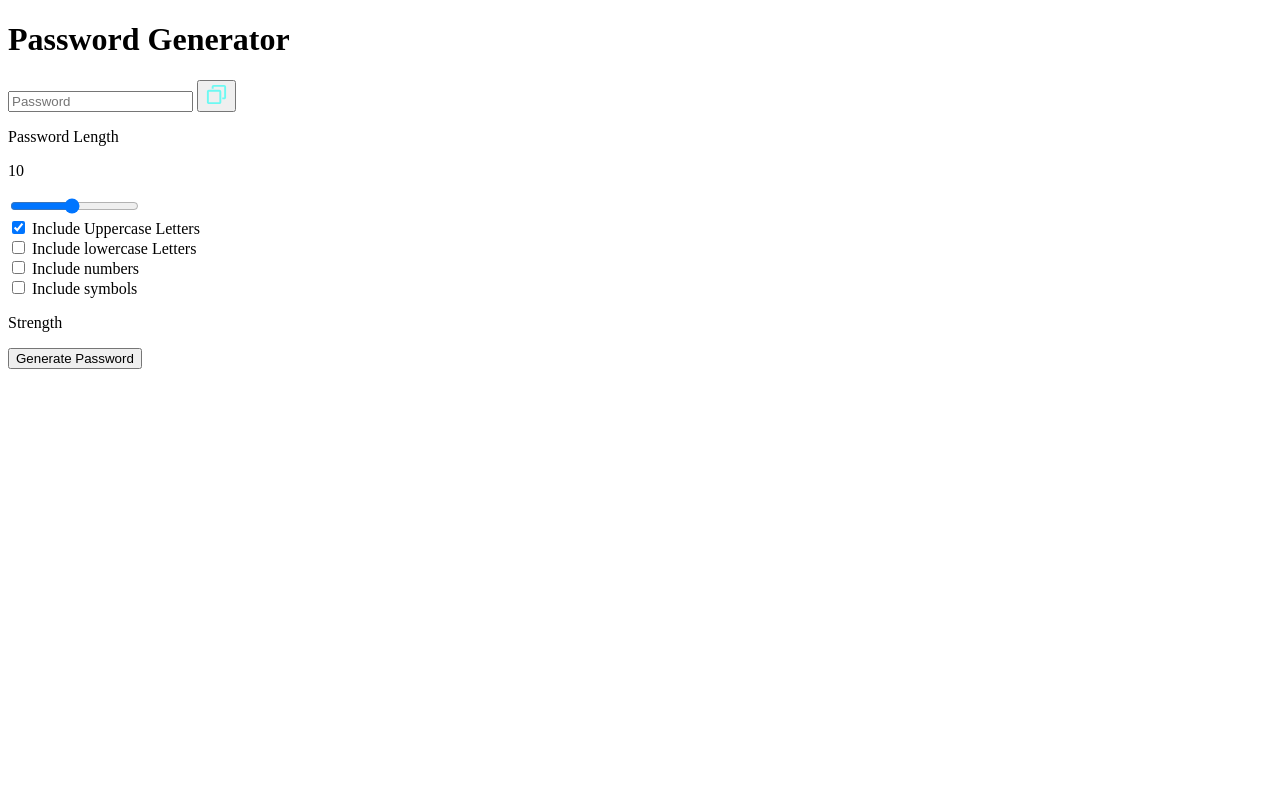
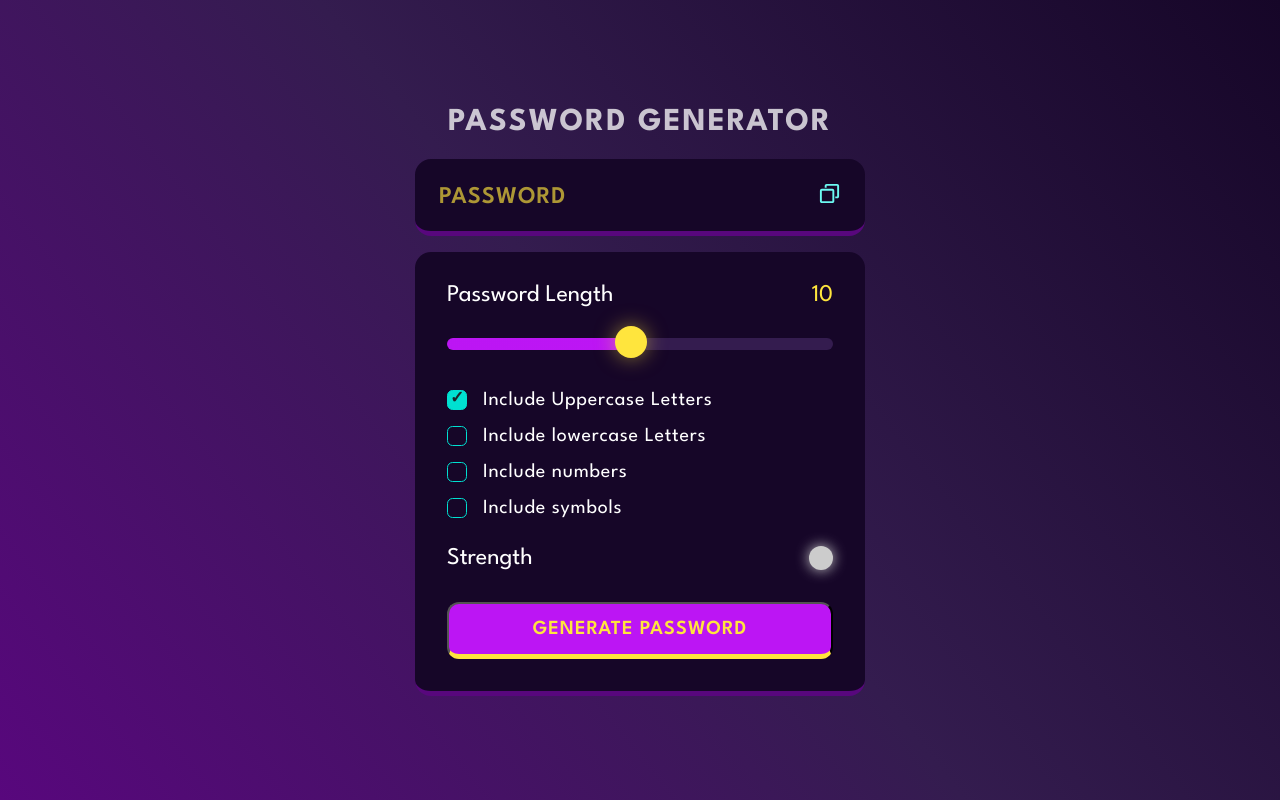
Before and after one commit to garvbahal/Password_Generator, a plain HTML site: page index.html in a window 1280 px wide. Drawn offline with Linux system fonts and the light colour scheme.

Commit message:
final-commit

```diff
--- a/index.html
+++ b/index.html
@@ -4,6 +4,13 @@
     <meta charset="UTF-8" />
     <meta name="viewport" content="width=device-width, initial-scale=1.0" />
     <title>Document</title>
+    <link rel="stylesheet" href="styles.css" />
+    <link rel="preconnect" href="https://fonts.googleapis.com" />
+    <link rel="preconnect" href="https://fonts.gstatic.com" crossorigin />
+    <link
+      href="https://fonts.googleapis.com/css2?family=Be+Vietnam+Pro:ital,wght@0,100;0,200;0,300;0,400;0,500;0,600;0,700;0,800;0,900;1,100;1,200;1,300;1,400;1,500;1,600;1,700;1,800;1,900&family=Fraunces:ital,opsz,wght@0,9..144,100..900;1,9..144,100..900&family=League+Spartan:wght@100..900&family=Manrope:wght@200..800&family=Montserrat:ital,wght@0,100..900;1,100..900&family=Poppins:ital,wght@0,100;0,200;0,300;0,400;0,500;0,600;0,700;0,800;0,900;1,100;1,200;1,300;1,400;1,500;1,600;1,700;1,800;1,900&family=Raleway:ital,wght@0,100..900;1,100..900&family=Roboto+Flex:opsz,wght@8..144,100..1000&display=swap"
+      rel="stylesheet"
+    />
   </head>
   <body>
     <div class="container">
@@ -17,8 +24,8 @@
           data-passwordDisplay
         />
 
-        <button data-copy>
-          <span data-copyMsg></span>
+        <button class="copyBtn" data-copy>
+          <span class="tooltip" data-copyMsg></span>
           <img src="assets/copy.svg" alt="copy" width="23px" height="23px" />
         </button>
       </div>
@@ -40,19 +47,19 @@
         />
 
         <!-- checkboxes -->
-        <div>
+        <div class="check">
           <input type="checkbox" id="uppercase" />
           <label for="uppercase">Include Uppercase Letters</label>
         </div>
-        <div>
+        <div class="check">
           <input type="checkbox" id="lowercase" />
           <label for="lowercase">Include lowercase Letters</label>
         </div>
-        <div>
+        <div class="check">
           <input type="checkbox" id="numbers" />
           <label for="numbers">Include numbers</label>
         </div>
-        <div>
+        <div class="check">
           <input type="checkbox" id="symbols" />
           <label for="symbols">Include symbols</label>
         </div>
@@ -60,7 +67,7 @@
         <!-- strength section -->
         <div class="strength-container">
           <p>Strength</p>
-          <div data-indicator></div>
+          <div class="indicator" data-indicator></div>
         </div>
 
         <!-- generate pass button -->
--- a/script.js
+++ b/script.js
@@ -19,17 +19,21 @@ let password = "";
 let passwordLength = 10;
 let checkCount = 1;
 uppercaseCheck.checked = true;
+setIndicator("#ccc");
 handleSlider();
 
 function handleSlider() {
   inputSlider.value = passwordLength;
   lengthDisplay.innerText = passwordLength;
   // kuch aur likhna chahiye? - H/W
+  const min = inputSlider.min;
+  const max = inputSlider.max;
+
+  inputSlider.style.backgroundSize = ((passwordLength - min)*100/(max-min)) + "% 100%";
 }
 
 function setIndicator(color) {
-  indicator.style.backgroundColor = color;
-  indicator.style.cssText = "box-shadow: 0 0 14px color";
+  indicator.style.cssText = `background-color:${color}; box-shadow: 0 0 14px ${color}`;
   // shadow H/W
 }
 
--- /dev/null
+++ b/styles.css
@@ -0,0 +1,272 @@
+*,
+*::before,
+*::after {
+  box-sizing: border-box;
+  margin: 0;
+  padding: 0;
+  font-family: "League Spartan", sans-serif;
+}
+
+:root {
+  --dk-violet: hsl(268, 75%, 9%);
+  --lt-violet: hsl(268, 47%, 21%);
+  --lt-violet2: hsl(281, 89%, 26%);
+  --vb-violet: hsl(285, 91%, 52%);
+  --vb-violet2: hsl(290, 70%, 36%);
+
+  --vb-yellow: hsl(52, 100%, 62%);
+
+  --pl-white: hsl(0, 0%, 100%);
+
+  --vb-cyan: hsl(176, 100%, 44%);
+  --vb-cyan2: hsl(177, 92%, 70%);
+  --dk-text: hsl(198, 20%, 13%);
+}
+
+body {
+  width: 100vw;
+  height: 100vh;
+  overflow-x: hidden;
+  display: flex;
+  flex-direction: column;
+  justify-content: center;
+  align-items: center;
+  background: linear-gradient(
+    231deg,
+    rgba(22, 6, 40, 1) 0%,
+    rgba(52, 28, 79, 1) 50%,
+    rgba(88, 7, 125, 1) 100%
+  );
+}
+
+.container {
+  width: 90%;
+  max-width: 450px;
+}
+
+.container h1 {
+  color: var(--pl-white);
+  opacity: 0.75;
+  text-transform: uppercase;
+  letter-spacing: 2px;
+  text-align: center;
+  line-height: 1.2;
+}
+
+.display-container {
+  position: relative;
+  background-color: var(--dk-violet);
+  border-radius: 1rem;
+  border-bottom: 0.35rem solid var(--lt-violet2);
+  margin: 1rem 0;
+  padding-top: 0.35rem;
+}
+
+.display {
+  width: 100%;
+  background-color: transparent;
+  padding: 1.15rem 1rem;
+  color: var(--vb-yellow);
+  font-weight: 600;
+  font-size: 1.5rem;
+  line-height: 30px;
+  letter-spacing: 1px;
+  padding-right: 3.25rem;
+  border: none;
+}
+
+.display::placeholder {
+  position: absolute;
+  top: 50%;
+  transform: translateY(-50%);
+  left: 1.5rem;
+  font-size: 1.5rem;
+  line-height: 30px;
+  color: var(--vb-yellow);
+  opacity: 0.65;
+  text-transform: uppercase;
+}
+
+[data-copy] {
+  position: absolute;
+  top: 50%;
+  right: 1.5rem;
+  transform: translateY(-50%);
+}
+
+.input-container {
+  background-color: var(--dk-violet);
+  width: 100%;
+  border-radius: 1rem;
+  padding: 2rem;
+  border-bottom: 0.35rem solid var(--lt-violet2);
+}
+
+.length-container {
+  display: flex;
+  justify-content: space-between;
+  align-items: center;
+}
+
+.length-container p:nth-child(1) {
+  color: var(--pl-white);
+  font-size: 1.5rem;
+}
+
+.length-container p:nth-child(2) {
+  color: var(--vb-yellow);
+  font-size: 1.5rem;
+}
+
+.strength-container {
+  display: flex;
+  justify-content: space-between;
+  align-items: center;
+  margin-top: 1.75rem;
+  margin-bottom: 2rem;
+}
+
+.strength-container p {
+  color: var(--pl-white);
+  font-size: 1.5rem;
+}
+
+.indicator {
+  width: 1.5rem;
+  height: 1.5rem;
+  border-radius: 50%;
+  background-color: color;
+  transition: all 0.4s;
+}
+
+.generateButton {
+  width: 100%;
+  padding: 1rem 0;
+  background-color: var(--vb-violet);
+  text-align: center;
+  border-radius: 0.75rem;
+  border-bottom: 0.35rem solid var(--vb-yellow);
+  text-transform: uppercase;
+  letter-spacing: 1px;
+  color: var(--vb-yellow);
+  font-weight: 600;
+  font-size: 1.25rem;
+  cursor: pointer;
+}
+
+.check {
+  display: flex;
+  align-items: center;
+  margin: 1rem 0;
+  gap: 0 1rem;
+}
+
+.check input {
+  appearance: none;
+  width: 20px;
+  height: 20px;
+  border: 1px solid var(--vb-cyan);
+  cursor: pointer;
+  position: relative;
+  border-radius: 0.35rem;
+}
+
+.check input:checked {
+  background-color: var(--vb-cyan);
+}
+
+.check input:checked::before {
+  content: "✓";
+  position: absolute;
+  color: var(--dk-text);
+  font-size: 1.05rem;
+  font-weight: 600;
+  left: 50%;
+  top: -3.5px;
+  transform: translateX(-50%);
+}
+
+.check label {
+  color: var(--pl-white);
+  font-size: 1.25rem;
+  letter-spacing: 0.75px;
+}
+
+.slider {
+  appearance: none;
+  width: 100%;
+  height: 0.75rem;
+  cursor: pointer;
+  background-color: var(--lt-violet);
+  border-radius: 1rem;
+  margin-top: 2rem;
+  margin-bottom: 1.5rem;
+  background-image: linear-gradient(var(--vb-violet), var(--vb-violet));
+  background-repeat: no-repeat;
+}
+
+.slider::-webkit-slider-thumb {
+  position: relative;
+  appearance: none;
+  height: 2rem;
+  width: 2rem;
+  border-radius: 50%;
+  background-color: var(--vb-yellow);
+  cursor: pointer;
+  margin-top: -3px;
+  box-shadow: 0 0 20px 0 rgba(255, 229, 61, 0.5);
+  transition: all 100ms ease-in;
+  z-index: 1;
+}
+
+.slider::-moz-range-thumb {
+  position: relative;
+  appearance: none;
+  height: 2rem;
+  width: 2rem;
+  border-radius: 50%;
+  background-color: var(--vb-yellow);
+  cursor: pointer;
+  margin-top: -3px;
+  box-shadow: 0 0 20px 0 rgba(255, 229, 61, 0.5);
+
+  transition: all 100ms ease-in;
+  z-index: 1;
+}
+
+.slider:focus {
+  outline: 3px solid var(--vb-yellow);
+}
+
+.slider::-webkit-slider-thumb:hover {
+  outline: 2px solid var(--vb-yellow);
+  background-color: var(--dk-violet);
+  box-shadow: 0 0 25px 5px rgba(255, 229, 61, 0.8);
+}
+
+.copyBtn {
+  background-color: transparent;
+  border: none;
+  outline: none;
+  cursor: pointer;
+}
+
+.tooltip {
+  position: absolute;
+  background-color: var(--vb-violet2);
+  color: var(--vb-yellow);
+  font-size: 1.25rem;
+  top: -35px;
+  left: -25px;
+  padding: 5px 10px;
+  border-radius: 1rem;
+  opacity: 0;
+  transform: scale(0);
+  transform-origin: bottom;
+  transition: all 250ms ease-in-out;
+}
+
+.active {
+  transform: scale(1);
+  opacity: 100%;
+}
```
